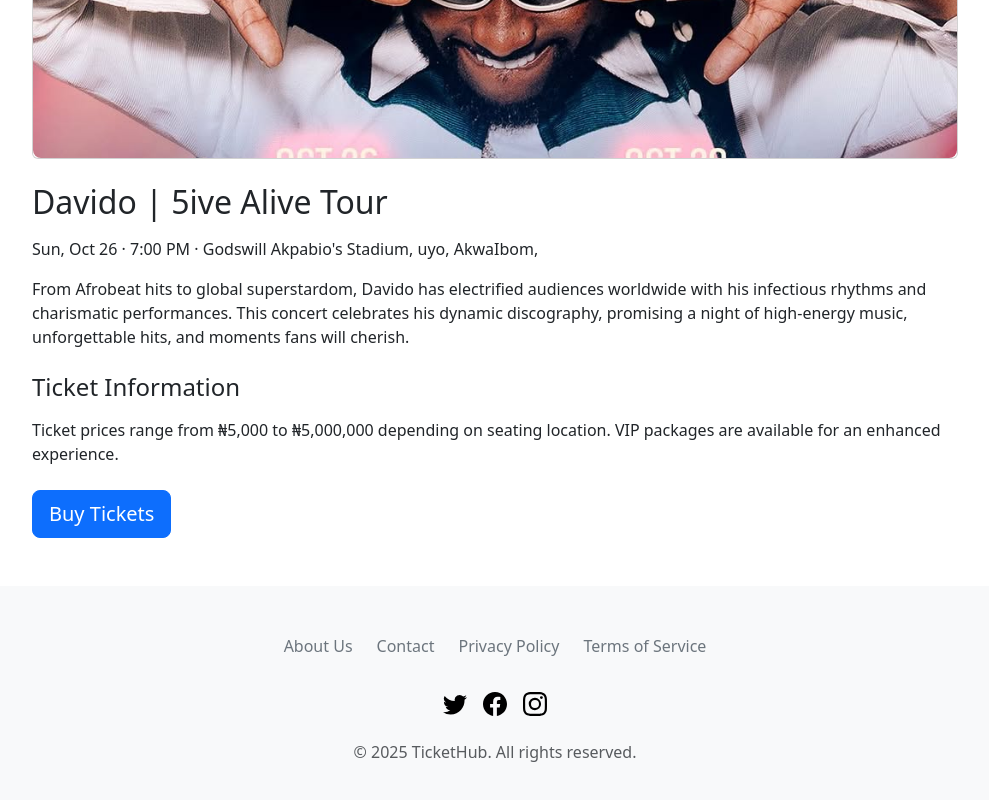
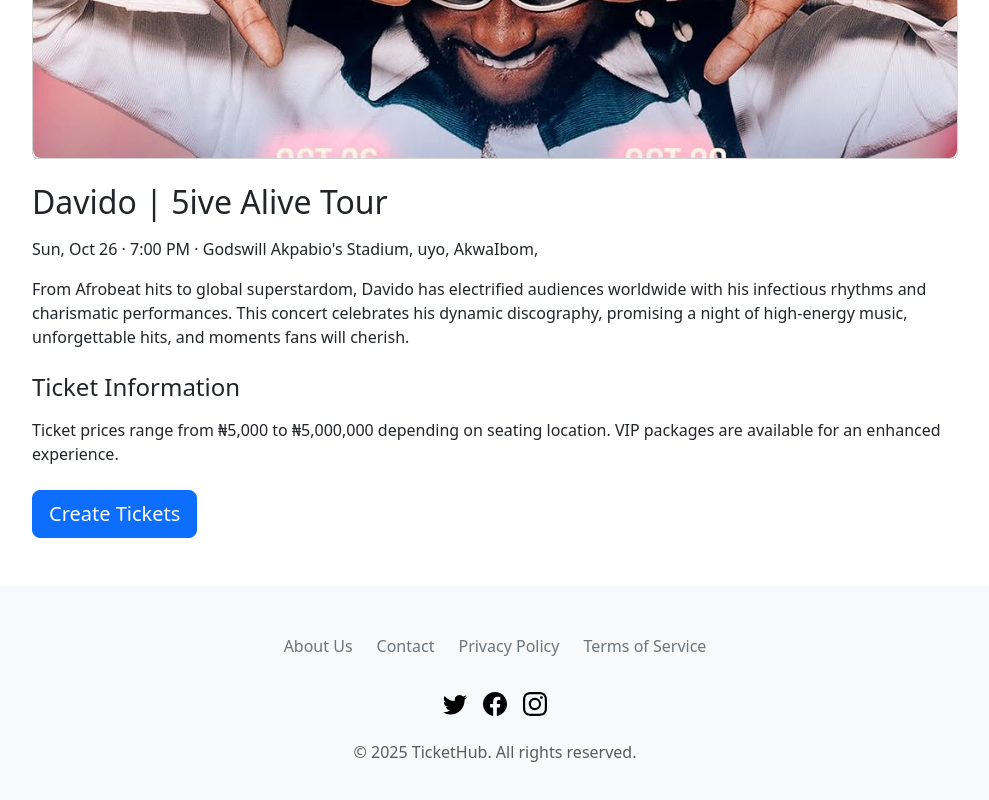
Before and after one commit to Douglasemmanuel/HNG13-STAGE-2-FONTEND-DEVELOPMENT-TASK-REACT, a React (Vite) app: page / in a window 1280 px wide. Shown: the part 1031-1831 px from the top of the page, without its empty margins (145-1134 px from the left). Built offline with nearby package versions, Linux system fonts and the light colour scheme.

Commit message:
update changes

```diff
--- a/src/webapp/modules/dashboard/components/events.tsx
+++ b/src/webapp/modules/dashboard/components/events.tsx
@@ -101,7 +101,7 @@ const UpcomingEvents: React.FC = () => {
 
               {/* ✅ Pass the full event object */}
               <Button variant="primary" onClick={() => handleShow(event)}>
-                Buy Tickets
+                Create Tickets
               </Button>
             </Card.Body>
           </Card>
--- a/src/website/component/Content.tsx
+++ b/src/website/component/Content.tsx
@@ -50,7 +50,7 @@ const Content:React.FC = () => {
 
           {/* Buy Button */}
           <Button variant="primary" size="lg" onClick={()=> navigate('/signup')}>
-            Buy Tickets
+            Create Tickets
           </Button>
         </Col>
       </Row>
```
